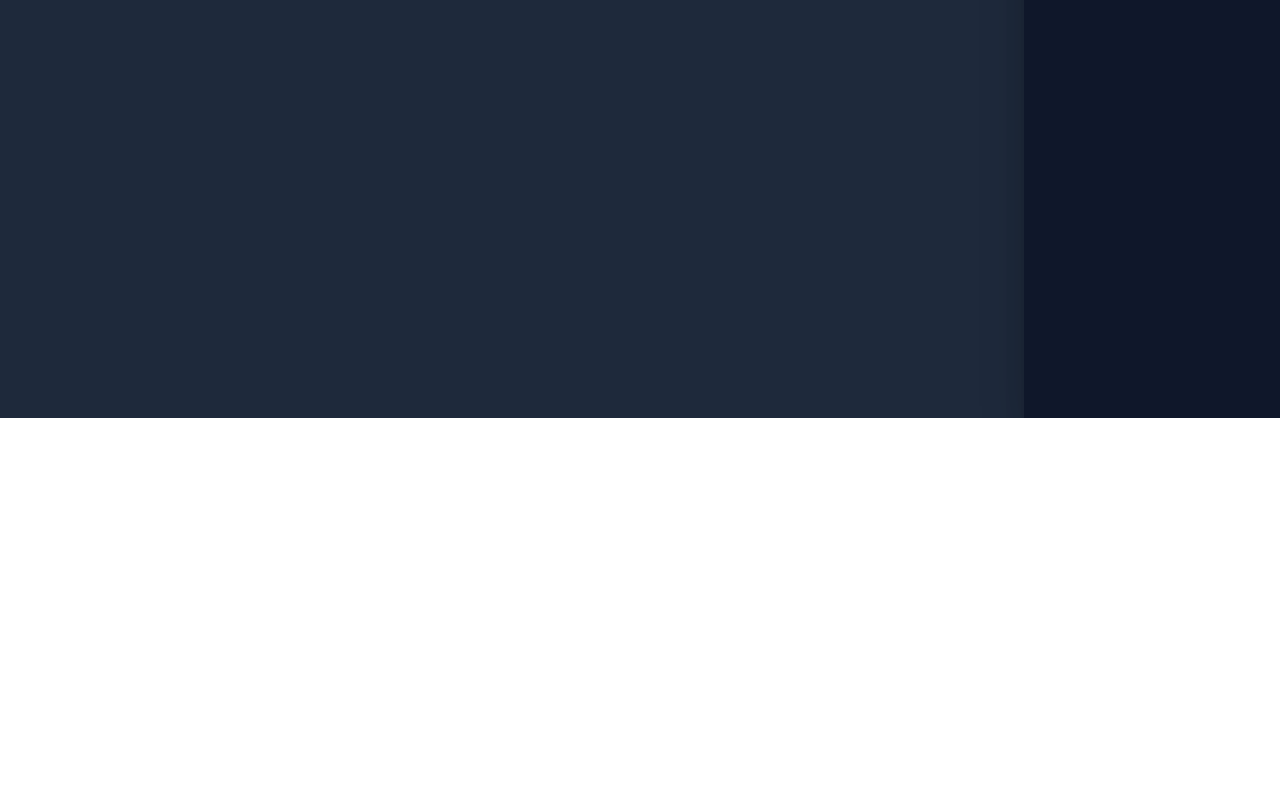
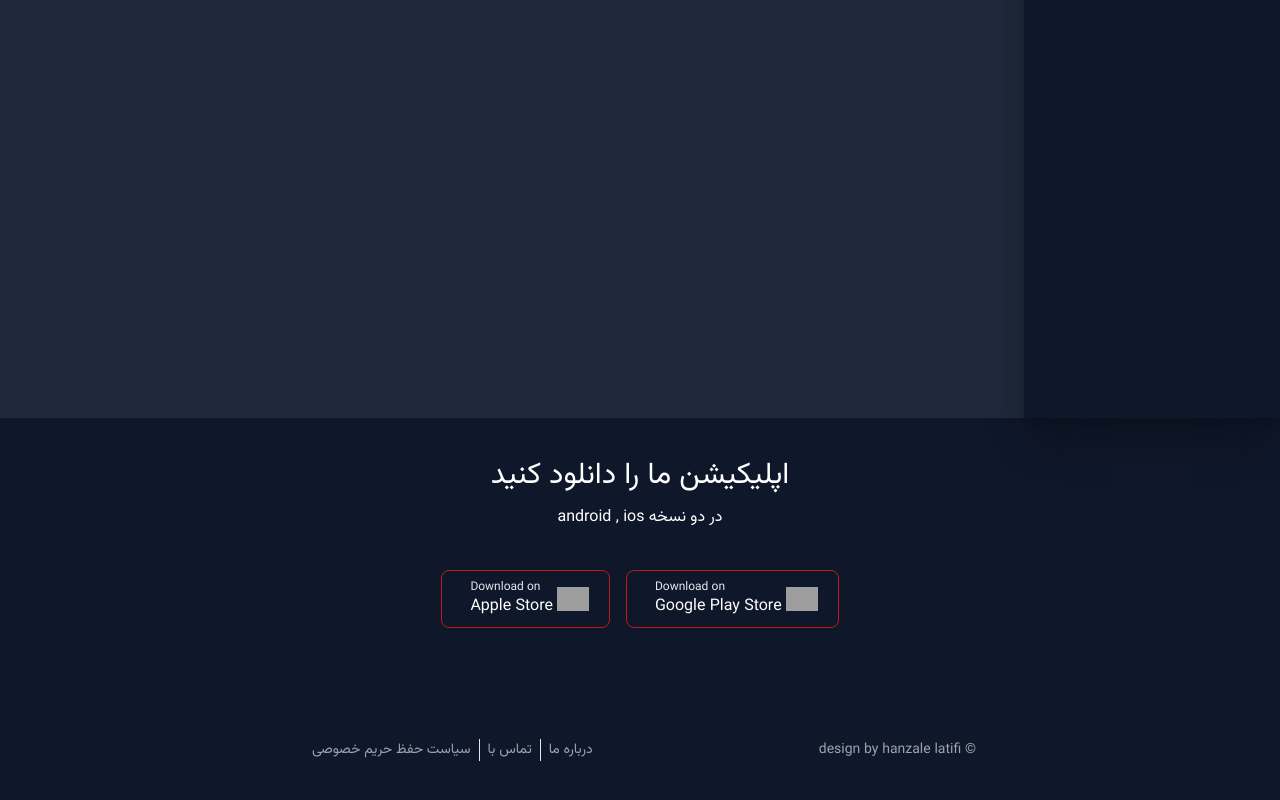
Before and after one commit to HanzaleLatifi/web-Programing-course, a Next.js app in the folder my-film-app/: page / in a window 1280 px wide. Shown: the part 382-1182 px from the top of the page. Before the commit the page ends 800 px from the top, so only its background shows below. Built offline with nearby package versions, Linux system fonts and the light colour scheme; grey boxes are pictures that could not be loaded.

Commit message:
develope footer

```diff
--- a/my-film-app/src/app/(user)/layout.js
+++ b/my-film-app/src/app/(user)/layout.js
@@ -2,6 +2,7 @@ import '../globals.css'
 import vazirFont from "../../constants/localFonts";
 import Header from "../../components/Header";
 import Navigation from "../../components/Navigation";
+import { Footer } from '@/components/Footer';
 
 
 
@@ -22,7 +23,9 @@ export default function RootLayout({ children }) {
               <Header />
               {children}
             </div>
+
         </main>
+        <Footer/>
       </body>
     </html>
   )
--- /dev/null
+++ b/my-film-app/src/components/Footer.js
@@ -0,0 +1,39 @@
+import React from 'react'
+
+export const Footer = () => {
+  return (
+
+            <div className=" bg-slate-900">
+                <div className="max-w-2xl mx-auto text-white py-10">
+                    <div className="text-center">
+                        <h3 className="text-3xl mb-3"> اپلیکیشن ما را دانلود کنید</h3>
+                        <p> در دو نسخه android , ios </p>
+                        <div className="flex justify-center my-10">
+                            <div className="flex items-center border rounded-lg  w-auto mx-2 transition-all px-4 py-2  border-red-700   hover:bg-red-700 hover:text-slate-200 cursor-pointer">
+                                <img src="https://cdn-icons-png.flaticon.com/512/888/888857.png" className="w-7 mx-1 md:w-8"/>
+                                <div className="text-left ml-3">
+                                    <p className='text-xs text-gray-200'>Download on </p>
+                                    <p className="text-sm md:text-base"> Google Play Store </p>
+                                </div>
+                            </div>
+                            <div className="flex items-center border rounded-lg  w-auto mx-2 transition-all px-4 py-2  border-red-700   hover:bg-red-700 hover:text-slate-200 cursor-pointer">
+                                <img src="https://cdn-icons-png.flaticon.com/512/888/888841.png" className="w-7 mx-1 md:w-8"/>
+                                <div className="text-left ml-3">
+                                    <p className='text-xs text-gray-200'>Download on </p>
+                                    <p className="text-sm md:text-base"> Apple Store </p>
+                                </div>
+                            </div>
+                        </div>
+                    </div>
+                    <div className="mt-28 flex flex-col md:flex-row md:justify-between items-center text-sm text-gray-400">
+                        <p className="order-2 md:order-1 mt-8 md:mt-0"> &copy; design by hanzale latifi </p>
+                        <div className="order-1 md:order-2">
+                            <span className="px-2 border-l">درباره ما</span>
+                            <span className="px-2 border-l">تماس با</span>
+                            <span className="px-2">سیاست حفظ حریم خصوصی</span>
+                        </div>
+                    </div>
+                </div>
+            </div>
+  )
+}
```
